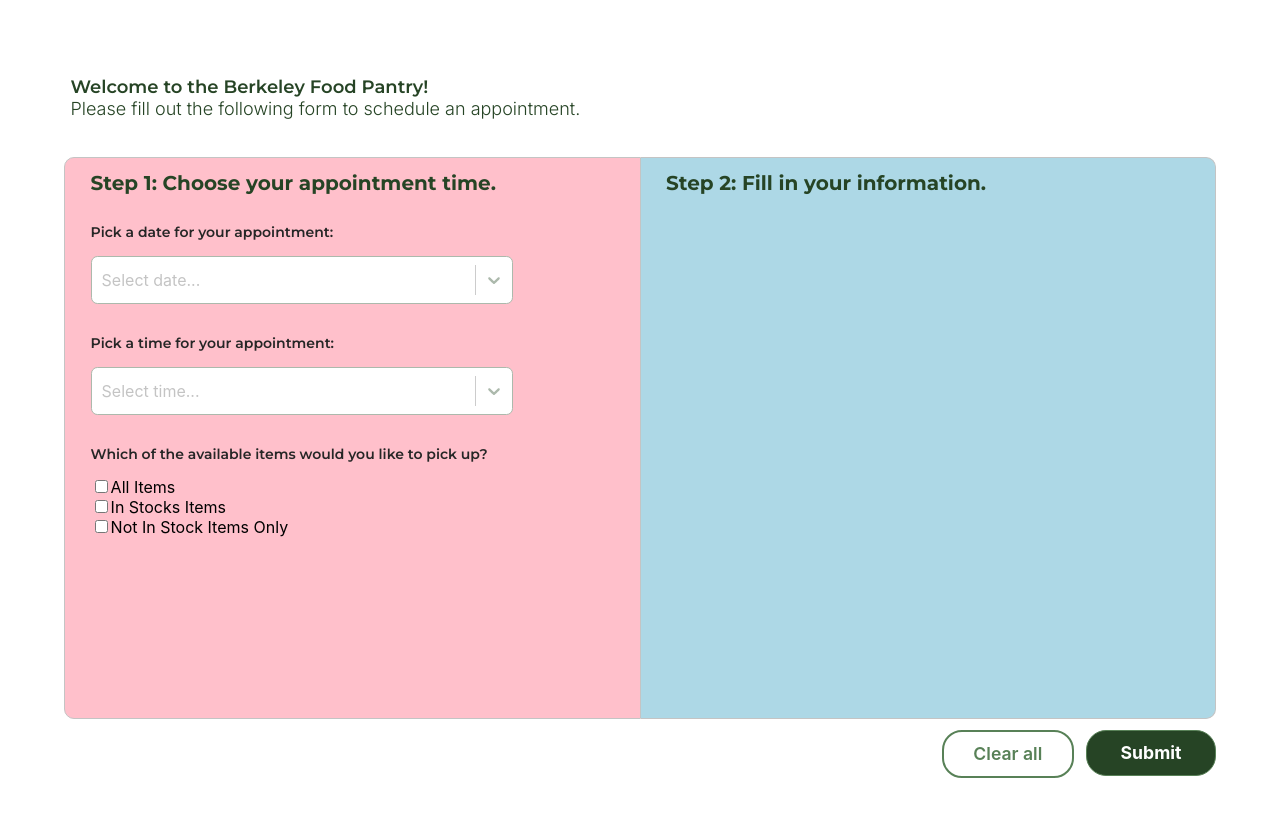
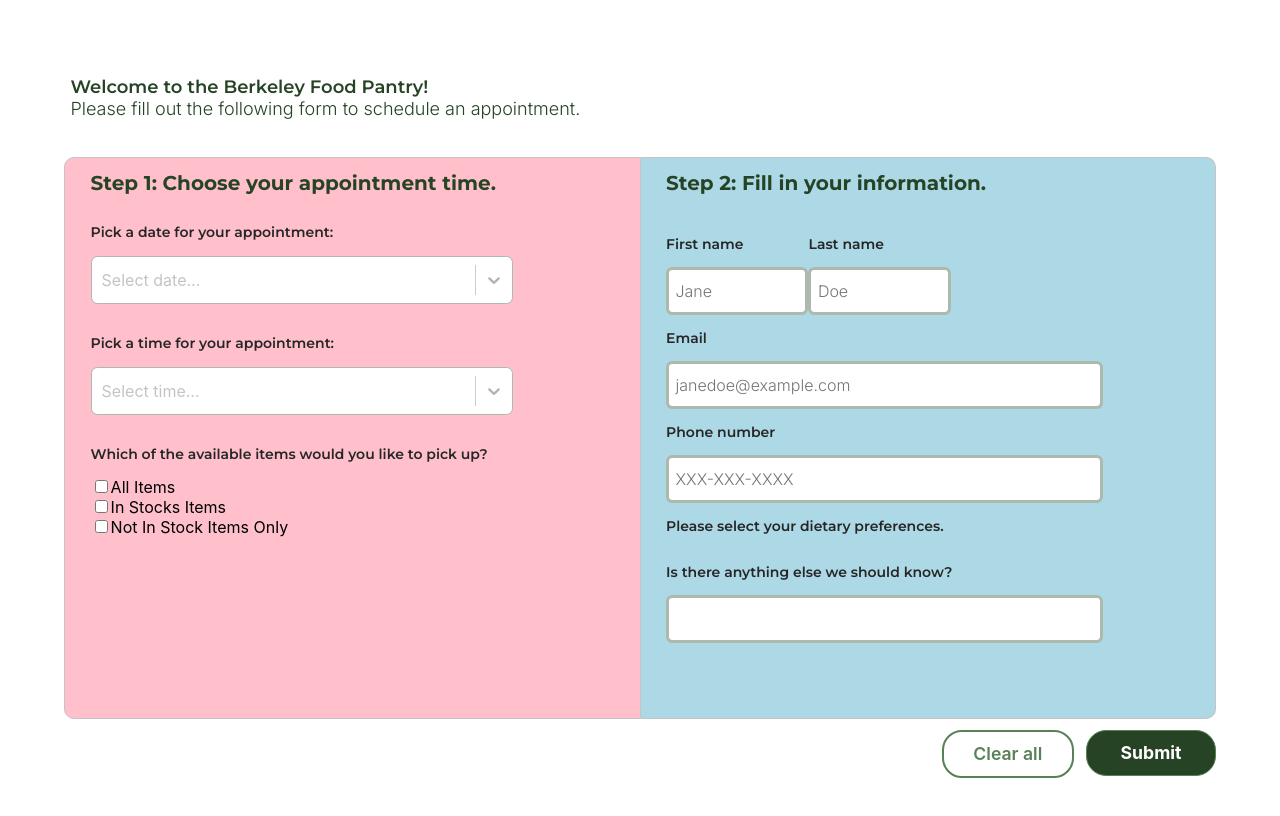
Before and after one commit to codebase-berkeley/berkeley-food-pantry, a React (Create React App) app in the folder client/: page / in a window 1280 px wide. Shown: the top 816 px of the page. Built offline with nearby package versions, Linux system fonts and the light colour scheme.

Commit message:
added and styled whole page, need to add checklists

```diff
--- a/client/src/appointment_scheduler.css
+++ b/client/src/appointment_scheduler.css
@@ -184,3 +184,42 @@ p#input-field-label {
     padding-top: 1px;
     border-color: #ACB9AC;
 }
+
+.searchInputs {
+    margin-top: 1vw;
+    display: flex;
+    flex-direction: column;
+    border: 0px solid;
+}
+
+.input-name {
+    display: flex;
+    flex-direction: row;
+}
+
+.searchInputs input {
+border-color: #ACB9AC;
+border: solid #ACB9AC;
+border-radius: .5vw;
+padding-left: .5vw;
+box-shadow: #ACB9AC;
+height: 5vh;
+/* width: 20vw; */
+font-family: 'Inter', sans-serif;
+font-size: 16px;
+font-weight: 300;
+}
+
+input::placeholder{
+border-color: #ACB9AC;
+background-repeat: no-repeat;
+background-position: 97%;
+}
+
+.name-box {
+    width: 10vw;
+}
+
+.contact-box {
+    width: 33vw;
+}
--- a/client/src/appointment_scheduler.js
+++ b/client/src/appointment_scheduler.js
@@ -79,10 +79,6 @@ export default function AppointmentScheduler() {
                     <h1 className = 'step-heading'>Step 1: Choose your appointment time.</h1>
 
                     <div className="filters">
-                            {/* <div className="searchBox">
-                                <text>Search Items</text>
-                                <Search placeholder="Search..." />
-                            </div> */}
 
                         <div className="appt-sched-dropdown">
                             <p id="input-field-label">Pick a date for your appointment:</p>
@@ -142,6 +138,43 @@ export default function AppointmentScheduler() {
                     <h1 className = 'step-heading'>Step 2: Fill in your information.</h1>
 
 
+                    <div className = "searchInputs">
+
+
+                            <div className="input-name">
+
+                                <div className="text-field">
+                                    <p id="input-field-label">First name</p>
+                                    <input className="name-box" type="text" placeholder = "Jane" name="name" />
+                                </div>
+
+                                <div className="text-field">
+                                    <p id="input-field-label">Last name</p>
+                                    <input className="name-box" type="text" placeholder = "Doe" name="name" />
+                                </div>
+                            </div>
+
+
+                            <div className="text-field">
+                                <p id="input-field-label">Email</p>
+                                <input className="contact-box" type="text" placeholder = "janedoe@example.com" name="name" />
+                            </div>
+
+                            <div className="text-field">
+                                <p id="input-field-label">Phone number</p>
+                                <input className="contact-box" type="text" placeholder = "XXX-XXX-XXXX" name="name" />
+                            </div>
+
+                            <div className="checklist">
+                                <p id="input-field-label">Please select your dietary preferences.</p>
+                            </div>
+
+                            <div className="text-field">
+                                <p id="input-field-label">Is there anything else we should know?</p>
+                                <input className="contact-box" type="text" name="name" />
+                            </div>
+                    </div>
+
                 </div>
             </div>
             <div className = 'button-container'>
```
